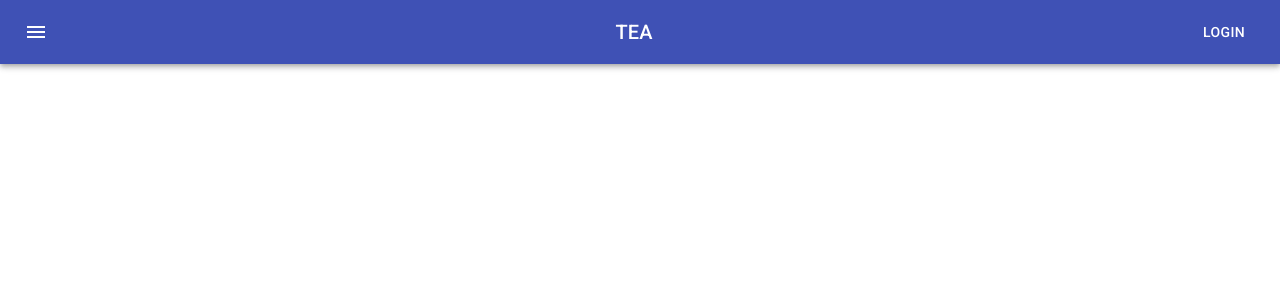
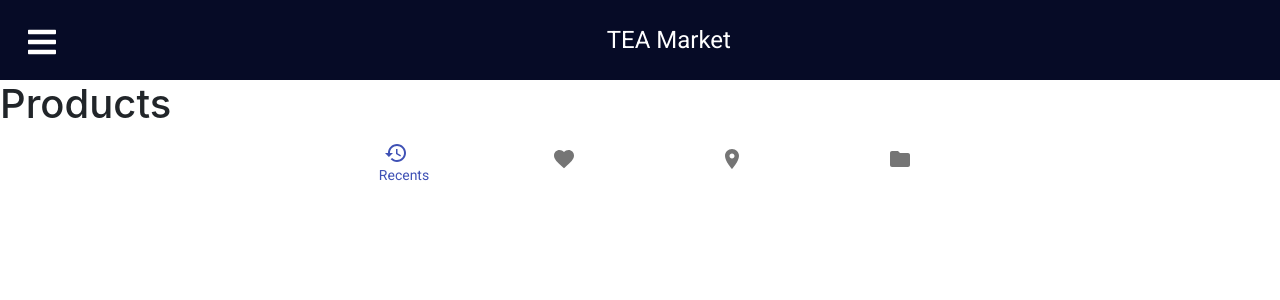
Before and after one commit to nuttanan355/my-app, a React (Create React App) app: page /products in a window 1280 px wide. Shown: the top 300 px of the page. Built offline with nearby package versions, Linux system fonts and the light colour scheme.

Commit message:
(JJ) Update

```diff
--- a/package.json
+++ b/package.json
@@ -9,11 +9,14 @@
     "@testing-library/react": "^11.2.7",
     "@testing-library/user-event": "^12.8.3",
     "bootstrap": "^5.1.0",
+    "install": "^0.13.0",
     "react": "^17.0.2",
     "react-bootstrap": "^2.0.0-beta.6",
     "react-dom": "^17.0.2",
+    "react-icons": "^4.2.0",
     "react-router-dom": "^5.2.1",
     "react-scripts": "4.0.3",
+    "rnpm": "^1.9.0",
     "web-vitals": "^1.1.2"
   },
   "scripts": {
--- a/src/App.js
+++ b/src/App.js
@@ -1,24 +1,23 @@
-// import logo from "./logo.svg";
+import React from "react";
 import "./App.css";
-import BottomNavBar from "./components/BottomNavBar";
-import ButtonAppBar from "./components/AppBar";
-
-import { BrowserRouter as Router, Route } from "react-router-dom";
+import BottomNavBar from "./navigation/BottomNavBar";
+import Navbar from './navigation/Navbar';
+import { BrowserRouter as Router, Switch, Route } from 'react-router-dom';
+import Home from "./pages/Home";
+import Reports from "./pages/Reports";
+import Products from "./pages/Products";
 
 function App() {
   return (
     <Router>
-      <div className="App">
-        <ButtonAppBar />
-        {/* <Route exact path="/">
-          <AppBer />
-        </Route> */}
-
-        {/* <Route exact path="/">
-          <BottomNavBar />
-        </Route> */}
-      </div>
-    </Router>
+        <Navbar />
+        <Switch>
+          <Route path='/' exact component={Home} />
+          <Route path='/reports' component={Reports} />
+          <Route path='/products' component={Products} />
+        </Switch>
+        <BottomNavBar />
+      </Router>
   );
 }
 
--- a/src/components/AppBar.js
+++ /dev/null
@@ -1,40 +0,0 @@
-import React from 'react';
-import { makeStyles } from '@material-ui/core/styles';
-import AppBar from '@material-ui/core/AppBar';
-import Toolbar from '@material-ui/core/Toolbar';
-import Typography from '@material-ui/core/Typography';
-import Button from '@material-ui/core/Button';
-import IconButton from '@material-ui/core/IconButton';
-import MenuIcon from '@material-ui/icons/Menu';
-
-const useStyles = makeStyles((theme) => ({
-  root: {
-    flexGrow: 1,
-  },
-  menuButton: {
-    marginRight: theme.spacing(2),
-  },
-  title: {
-    flexGrow: 1,
-  },
-}));
-
-export default function ButtonAppBar() {
-  const classes = useStyles();
-
-  return (
-    <div className={classes.root}>
-      <AppBar position="static">
-        <Toolbar>
-          <IconButton edge="start" className={classes.menuButton} color="inherit" aria-label="menu">
-            <MenuIcon />
-          </IconButton>
-          <Typography variant="h6" className={classes.title}>
-            TEA
-          </Typography>
-          <Button color="inherit">Login</Button>
-        </Toolbar>
-      </AppBar>
-    </div>
-  );
-}
--- a/src/components/BottomNavBar.js
+++ b/src/navigation/BottomNavBar.js
@@ -22,7 +22,7 @@
   };
 
   return (
-    <BottomNavigation value={value} onChange={handleChange} className={classes.root}>
+    <BottomNavigation className='navbar-bottom' value={value} onChange={handleChange}>
       <BottomNavigationAction label="Recents" value="recents" icon={<RestoreIcon />} />
       <BottomNavigationAction label="Favorites" value="favorites" icon={<FavoriteIcon />} />
       <BottomNavigationAction label="Nearby" value="nearby" icon={<LocationOnIcon />} />
--- /dev/null
+++ b/src/navigation/Navbar.css
@@ -0,0 +1,83 @@
+.navbar {
+  background-color: #060b26;
+  height: 80px;
+  display: flex;
+  /* justify-content: space-between; */
+  /* align-items: center; */
+}
+.navbar-bottom{
+  background-color: #060b26;
+  height: 80px;
+  display: flex;
+}
+
+.menu-bars {
+  margin-left: 2vw;
+  font-size: 2rem;
+  background: none;
+}
+.title-bars{
+  flex-grow: 2;
+color: #FFF;
+text-align: center;
+
+}
+
+.nav-menu {
+  background-color: #060b26;
+  width: 250px;
+  height: 100vh;
+  display: flex;
+  justify-content: center;
+  position: fixed;
+  top: 0;
+  left: -100%;
+  transition: 850ms;
+}
+
+.nav-menu.active {
+  left: 0;
+  transition: 350ms;
+}
+
+.nav-text {
+  display: flex;
+  justify-content: start;
+  align-items: center;
+  padding: 8px 0px 8px 16px;
+  list-style: none;
+  height: 60px;
+}
+
+.nav-text a {
+  text-decoration: none;
+  color: #f5f5f5;
+  font-size: 18px;
+  width: 95%;
+  height: 100%;
+  display: flex;
+  align-items: center;
+  padding: 0 16px;
+  border-radius: 4px;
+}
+
+.nav-text a:hover {
+  background-color: #1a83ff;
+}
+
+.nav-menu-items {
+  width: 100%;
+}
+
+.navbar-toggle {
+  background-color: #060b26;
+  width: 100%;
+  height: 80px;
+  display: flex;
+  justify-content: start;
+  align-items: center;
+}
+
+span {
+  margin-left: 16px;
+}
--- /dev/null
+++ b/src/navigation/Navbar.js
@@ -0,0 +1,50 @@
+import React, { useState } from 'react';
+import * as FaIcons from 'react-icons/fa';
+import * as AiIcons from 'react-icons/ai';
+import { Link } from 'react-router-dom';
+import { SidebarData } from './SidebarData';
+import './Navbar.css';
+import { IconContext } from 'react-icons';
+import { Typography } from '@material-ui/core';
+
+function Navbar() {
+  const [sidebar, setSidebar] = useState(false);
+
+  const showSidebar = () => setSidebar(!sidebar);
+
+  return (
+    <div>
+      <IconContext.Provider value={{ color: '#fff' }}>
+        <div className='navbar'>
+          <Link to='#' className='menu-bars'>
+            <FaIcons.FaBars onClick={showSidebar} />
+          </Link>
+          <Typography variant='h5' className='title-bars'>
+          TEA Market
+          </Typography>
+        </div>
+        <nav className={sidebar ? 'nav-menu active' : 'nav-menu'}>
+          <ul className='nav-menu-items' onClick={showSidebar}>
+            <li className='navbar-toggle'>
+              <Link to='#' className='menu-bars'>
+                <AiIcons.AiOutlineClose />
+              </Link>
+            </li>
+            {SidebarData.map((item, index) => {
+              return (
+                <li key={index} className={item.cName}>
+                  <Link to={item.path}>
+                    {item.icon}
+                    <span>{item.title}</span>
+                  </Link>
+                </li>
+              );
+            })}
+          </ul>
+        </nav>
+      </IconContext.Provider>
+   </div>
+  );
+}
+
+export default Navbar;
--- /dev/null
+++ b/src/navigation/SidebarData.js
@@ -0,0 +1,43 @@
+import React from 'react';
+import * as FaIcons from 'react-icons/fa';
+import * as AiIcons from 'react-icons/ai';
+import * as IoIcons from 'react-icons/io';
+
+export const SidebarData = [
+  {
+    title: 'Home',
+    path: '/',
+    icon: <AiIcons.AiFillHome />,
+    cName: 'nav-text'
+  },
+  {
+    title: 'Reports',
+    path: '/reports',
+    icon: <IoIcons.IoIosPaper />,
+    cName: 'nav-text'
+  },
+  {
+    title: 'Products',
+    path: '/products',
+    icon: <FaIcons.FaCartPlus />,
+    cName: 'nav-text'
+  },
+  {
+    title: 'Team',
+    path: '/team',
+    icon: <IoIcons.IoMdPeople />,
+    cName: 'nav-text'
+  },
+  {
+    title: 'Messages',
+    path: '/messages',
+    icon: <FaIcons.FaEnvelopeOpenText />,
+    cName: 'nav-text'
+  },
+  {
+    title: 'Support',
+    path: '/support',
+    icon: <IoIcons.IoMdHelpCircle />,
+    cName: 'nav-text'
+  }
+];
--- /dev/null
+++ b/src/pages/Home.js
@@ -0,0 +1,11 @@
+import React from 'react';
+
+function Home() {
+  return (
+    <div className='div-main'>
+      <h1>Home</h1>
+    </div>
+  );
+}
+
+export default Home;
--- /dev/null
+++ b/src/pages/Products.js
@@ -0,0 +1,11 @@
+import React from 'react';
+
+function Products() {
+  return (
+    <div className='products'>
+      <h1>Products</h1>
+    </div>
+  );
+}
+
+export default Products;
--- /dev/null
+++ b/src/pages/Reports.js
@@ -0,0 +1,11 @@
+import React from 'react';
+
+function Reports() {
+  return (
+    <div className='reports'>
+      <h1>Reports</h1>
+    </div>
+  );
+}
+
+export default Reports;
--- /dev/null
+++ b/src/pages/pages.css
@@ -0,0 +1,4 @@
+.div-main{
+    display: flex;
+    height: 40vw;
+}
```
Also changed, not shown: src/components/MenuItem.js (deleted, +0 -9 lines), 1 other file (tests, documents, lock files or other folders).
